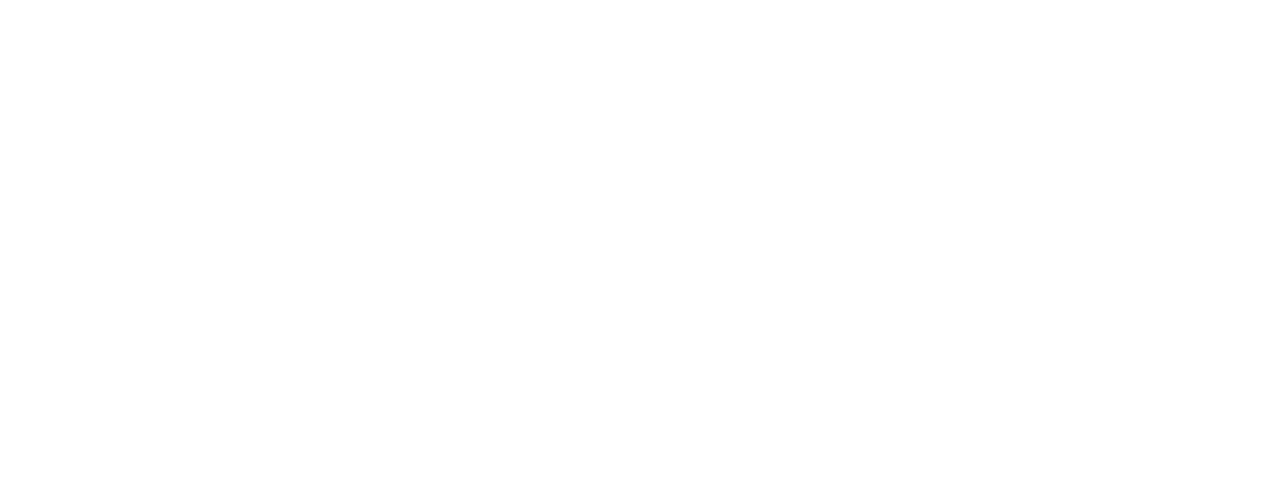
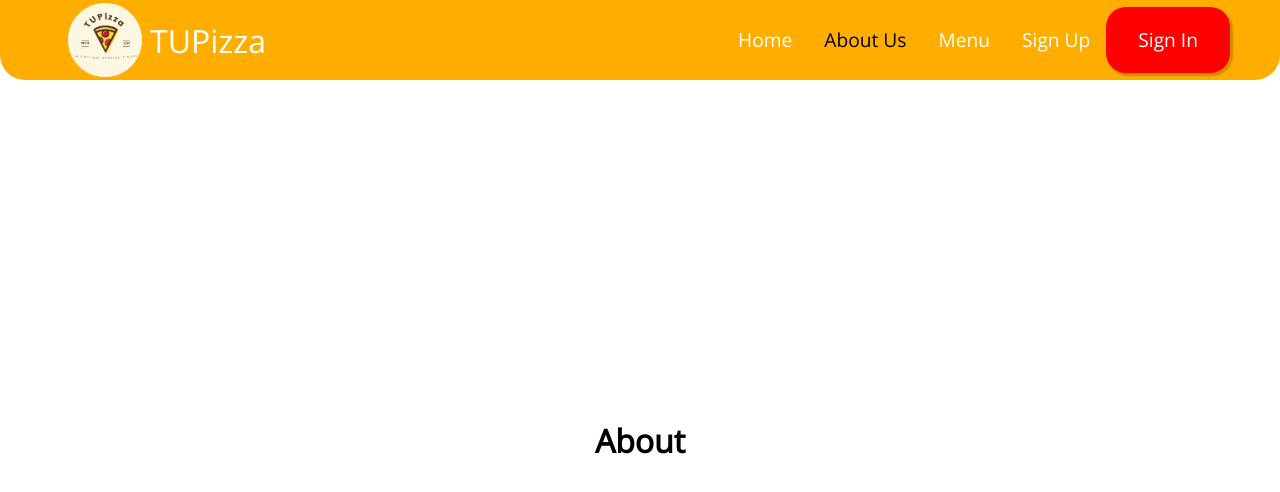
Before and after one commit to Mauricio-Roldan/Rotiseria, a React (Create React App) app in the folder proyecto-rotiseria/: page /about in a window 1280 px wide. Shown: the top 492 px of the page. Built offline with nearby package versions, Linux system fonts and the light colour scheme.

Commit message:
navbar-responsive-complete

```diff
--- a/proyecto-rotiseria/src/App.css
+++ b/proyecto-rotiseria/src/App.css
@@ -1,38 +1,46 @@
-.App {
-  text-align: center;
+@import url("https://fonts.googleapis.com/css2?family=Open+Sans&display=swap");
+
+* {
+  box-sizing: border-box;
+  margin: 0;
+  padding: 0;
+  font-family: "Open Sans", sans-serif;
 }
 
-.App-logo {
-  height: 40vmin;
-  pointer-events: none;
+.home,
+.about,
+.contact {
+  display: flex;
+  height: 90vh;
+  align-items: center;
+  justify-content: center;
+  font-size: 3rem;
+  background-color: #000;
+  color: #fff;
 }
 
-@media (prefers-reduced-motion: no-preference) {
-  .App-logo {
-    animation: App-logo-spin infinite 20s linear;
-  }
+.page-icon {
+  margin-left: 1rem;
+  font-size: 100px;
 }
 
-.App-header {
-  background-color: #282c34;
-  min-height: 100vh;
+#error-page {
   display: flex;
   flex-direction: column;
   align-items: center;
   justify-content: center;
-  font-size: calc(10px + 2vmin);
-  color: white;
+  width: 100%;
 }
 
-.App-link {
-  color: #61dafb;
-}
+@media screen and (max-width: 960px) {
+  .home,
+  .about,
+  .contact {
+    font-size: 2.5rem;
+  }
 
-@keyframes App-logo-spin {
-  from {
-    transform: rotate(0deg);
-  }
-  to {
-    transform: rotate(360deg);
+  .page-icon {
+    margin-left: 1rem;
+    font-size: 80px;
   }
 }
--- /dev/null
+++ b/proyecto-rotiseria/src/Pages/About.js
@@ -0,0 +1,19 @@
+import React from 'react';
+import "../App.css";
+
+const About = () => {
+  return (
+    <div
+      style={{
+        display: 'flex',
+        justifyContent: 'center',
+        alignItems: 'center',
+        height: '90vh'
+      }}
+    >
+      <h1>About</h1>
+    </div>
+  );
+};
+
+export default About;
--- /dev/null
+++ b/proyecto-rotiseria/src/Pages/ErrorPage.js
@@ -0,0 +1,18 @@
+
+import { useRouteError } from "react-router-dom";
+import "../App.css";
+
+export default function ErrorPage() {
+  const error = useRouteError();
+  console.error(error);
+
+  return (
+    <div id="error-page">
+      <h1>Oh noo!</h1>
+      <p>This is an Error Page.</p>
+      <p>
+        <i>{error.statusText || error.message}</i>
+      </p>
+    </div>
+  );
+}
--- /dev/null
+++ b/proyecto-rotiseria/src/Pages/Home.js
@@ -0,0 +1,20 @@
+
+import React from 'react';
+import "../App.css";
+
+const Home = () => {
+  return (
+    <div
+      style={{
+        display: 'flex',
+        justifyContent: 'center',
+        alignItems: 'center',
+        height: '90vh'
+      }}
+    >
+      <h1>Home</h1>
+    </div>
+  );
+};
+
+export default Home;
--- /dev/null
+++ b/proyecto-rotiseria/src/Pages/Menu.js
@@ -0,0 +1,20 @@
+
+import React from 'react';
+import "../App.css";
+
+const Menu = () => {
+  return (
+    <div
+      style={{
+        display: 'flex',
+        justifyContent: 'center',
+        alignItems: 'center',
+        height: '90vh'
+      }}
+    >
+      <h1>Menu</h1>
+    </div>
+  );
+};
+
+export default Menu;
--- /dev/null
+++ b/proyecto-rotiseria/src/Pages/Signin.js
@@ -0,0 +1,19 @@
+import React from 'react';
+import "../App.css";
+
+const Signin = () => {
+  return (
+    <div
+      style={{
+        display: 'flex',
+        justifyContent: 'center',
+        alignItems: 'center',
+        height: '90vh'
+      }}
+    >
+      <h1>Formluario</h1>
+    </div>
+  );
+};
+
+export default Signin;
--- /dev/null
+++ b/proyecto-rotiseria/src/Pages/Signup.js
@@ -0,0 +1,19 @@
+import React from 'react';
+import "../App.css";
+
+const Signup = () => {
+  return (
+    <div
+      style={{
+        display: 'flex',
+        justifyContent: 'center',
+        alignItems: 'center',
+        height: '90vh'
+      }}
+    >
+      <h1>Sing Up</h1>
+    </div>
+  );
+};
+
+export default Signup;
--- /dev/null
+++ b/proyecto-rotiseria/src/components/Navbar/NavBar.css
@@ -0,0 +1,184 @@
+* {
+    box-sizing: border-box;
+    margin: 0;
+    padding: 0;
+  }
+
+  .navbar {
+    background: #ffae00  ;
+    height: 80px;
+    display: flex;
+    justify-content: center;
+    align-items: center;
+    font-size: 1.2rem;
+    position: sticky;
+    top: 0;
+    z-index: 999;
+    border-bottom-left-radius: 25px;
+    border-bottom-right-radius: 25px;
+  }
+
+  .navbar-container {
+    display: flex;
+    justify-content: space-between;
+    height: 80px;
+  }
+
+  .container {
+    z-index: 1;
+    width: 100%;
+    max-width: 1300px;
+    margin-right: auto;
+    margin-left: auto;
+    padding-right: 50px;
+    padding-left: 50px;
+  }
+
+  .navbar-logo {
+    color: #fff;
+    justify-self: start;
+    cursor: pointer;
+    text-decoration: none;
+    font-size: 2rem;
+    display: flex;
+    align-items: center;
+    padding: 10px;;
+  }
+
+  .navbar-logo-img{
+    justify-self: start;
+    cursor: pointer;
+    text-decoration: none;
+    font-size: 2rem;
+    display: flex;
+    align-items: baseline;
+    padding: 8px;
+
+
+  }
+
+  .navbar-icon {
+    margin-right: 0.5rem;
+  }
+
+  .nav-menu {
+    display: flex;
+    align-items: center;
+    justify-content: center;
+    list-style: none;
+    text-align: center;
+    justify-content: flex-end;
+  }
+
+  .nav-item {
+    height: 80px;
+    border-bottom: 2px solid transparent;
+  }
+
+  .nav-item-signin{
+
+    height: 50px;
+    border-bottom: 2px solid transparent;
+    background-color: red;
+    border-radius: 20px;
+    padding: 2rem 1rem;
+    box-shadow: 2px 2px 2px 1px rgba(0, 0, 0, 0.2);
+
+  }
+
+  .nav-item:hover {
+    border-bottom: 2px solid #000000;
+  }
+
+  .nav-links {
+    color: #fff;
+    display: flex;
+    align-items: center;
+    text-decoration: none;
+    padding: 0rem 1rem;
+    height: 100%;
+  }
+
+  .activated {
+    color: #000000;
+  }
+
+  .fa-bars {
+    color: #fff;
+  }
+
+  .menu-icon {
+    display: none;
+  }
+
+  @media screen and (max-width: 960px) {
+    .NavbarItems {
+      position: relative;
+    }
+
+    .nav-menu {
+      display: flex;
+      flex-direction: column;
+      width: 100%;
+      position: absolute;
+      top: 80px;
+      left: -100%;
+      opacity: 1;
+      transition: all 0.5s ease;
+    }
+
+    .nav-menu.active {
+      background: #ec8600;
+      left: 0;
+      opacity: 1;
+      transition: all 0.6s ease;
+      z-index: 1;
+    }
+
+    .nav-links {
+      text-align: center;
+      padding: 2rem;
+      width: 100%;
+      display: table;
+    }
+
+    .nav-links:hover {
+      color: #000000;
+      transform: scale(1.2);
+      transition: all 0.3s ease;
+    }
+
+    .nav-item:hover {
+      border: none;
+    }
+
+    .nav-item {
+      width: 100%;
+      border: #000000 1px;
+    }
+
+    .navbar-logo {
+
+      position: absolute;
+      top: 0;
+      left: 0;
+      transform: translate(20%, -100%);
+    }
+
+    .navbar-logo-img {
+      position: absolute;
+      top: 0;
+      left: 0;
+      transform: translate(20%, 65%);
+    }
+
+    .menu-icon {
+      display: block;
+      position: absolute;
+      top: 0;
+      right: 0;
+      transform: translate(-100%, 60%);
+      font-size: 1.8rem;
+      cursor: pointer;
+    }
+  }
--- /dev/null
+++ b/proyecto-rotiseria/src/components/Navbar/NavBar.js
@@ -0,0 +1,93 @@
+import React, { useState } from "react";
+import { Link } from "react-router-dom";
+import "./NavBar.css";
+//import { GiRocketThruster } from "react-icons/gi";
+import { FaBars, FaTimes } from "react-icons/fa";
+import { IconContext } from "react-icons/lib";
+import { NavLink } from "react-router-dom";
+import logo from '../../images/png-pizza.png'
+function Navbar() {
+  const [click, setClick] = useState(false);
+
+  const handleClick = () => setClick(!click);
+  const closeMobileMenu = () => setClick(false);
+
+  return (
+    <>
+      <IconContext.Provider value={{ color: "#fff" }}>
+        <nav className="navbar">
+          <div className="navbar-container container">
+
+            <Link to="/" className="navbar-logo" onClick={closeMobileMenu}>
+            <img src={logo} alt="logo" height={90} width={90} className="navbar-logo-img"/>
+            TUPizza
+            </Link>
+
+            <div className="menu-icon" onClick={handleClick}>
+              {click ? <FaTimes /> : <FaBars />}
+            </div>
+            <ul className={click ? "nav-menu active" : "nav-menu"}>
+              <li className="nav-item">
+                <NavLink
+                  to="/"
+                  className={({ isActive }) =>
+                    "nav-links" + (isActive ? " activated" : "")
+                  }
+                  onClick={closeMobileMenu}
+                >
+                  Home
+                </NavLink>
+              </li>
+              <li className="nav-item">
+                <NavLink
+                  to="/about"
+                  className={({ isActive }) =>
+                    "nav-links" + (isActive ? " activated" : "")
+                  }
+                  onClick={closeMobileMenu}
+                >
+                  About Us
+                </NavLink>
+              </li>
+              <li className="nav-item">
+                <NavLink
+                  to="/menu"
+                  className={({ isActive }) =>
+                    "nav-links" + (isActive ? " activated" : "")
+                  }
+                  onClick={closeMobileMenu}
+                >
+                  Menu
+                </NavLink>
+              </li>
+              <li className="nav-item">
+                <NavLink
+                  to="/signup"
+                  className={({ isActive }) =>
+                    "nav-links" + (isActive ? " activated" : "")
+                  }
+                  onClick={closeMobileMenu}
+                >
+                  Sign Up
+                </NavLink>
+              </li>
+              <li className="nav-item-signin">
+                <NavLink
+                  to="/signin"
+                  className={({ isActive }) =>
+                    "nav-links" + (isActive ? " activated" : "")
+                  }
+                  onClick={closeMobileMenu}
+                >
+                  Sign In
+                </NavLink>
+              </li>
+            </ul>
+          </div>
+        </nav>
+      </IconContext.Provider>
+    </>
+  );
+}
+
+export default Navbar;
--- a/proyecto-rotiseria/src/index.js
+++ b/proyecto-rotiseria/src/index.js
@@ -1,17 +1,57 @@
-import React from 'react';
-import ReactDOM from 'react-dom/client';
-import './index.css';
-import App from './App';
-import reportWebVitals from './reportWebVitals';
+import React from "react";
+import { createRoot } from "react-dom/client";
+import {
+  createBrowserRouter,
+  RouterProvider,
+  Outlet,
+} from "react-router-dom";
+import Navbar from "./components/Navbar/NavBar";
+import './App.css'
+import ErrorPage from "./Pages/ErrorPage";
+import Home from "./Pages/Home";
+import About from "./Pages/About";
+import Menu from "./Pages/Menu";
+import Signin from "./Pages/Signin";
+import Signup from "./Pages/Signup";
 
-const root = ReactDOM.createRoot(document.getElementById('root'));
-root.render(
-  <React.StrictMode>
-    <App />
-  </React.StrictMode>
+const AppLayout = () => {
+  return (
+    <>
+      <Navbar />
+      <Outlet />
+    </>
+  );
+};
+
+const router = createBrowserRouter([
+  {
+    element: <AppLayout />,
+    errorElement: <ErrorPage />,
+    children: [
+      {
+        path: "/",
+        element: <Home />,
+      },
+      {
+        path: "about",
+        element: <About />,
+      },
+      {
+        path: "menu",
+        element: <Menu />,
+      },
+      {
+        path: "signin",
+        element: <Signin />,
+      },
+      {
+        path: "signup",
+        element: <Signup />,
+      },
+    ],
+  },
+]);
+
+createRoot(document.getElementById("root")).render(
+  <RouterProvider router={router} />
 );
-
-// If you want to start measuring performance in your app, pass a function
-// to log results (for example: reportWebVitals(console.log))
-// or send to an analytics endpoint. Learn more: https://bit.ly/CRA-vitals
-reportWebVitals();
```
Also changed, not shown: proyecto-rotiseria/src/images/png-pizza.png (added).
